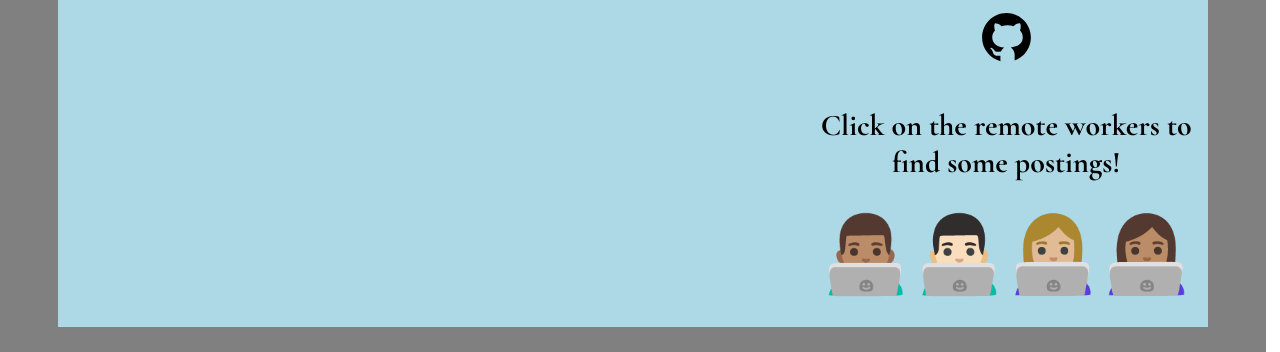
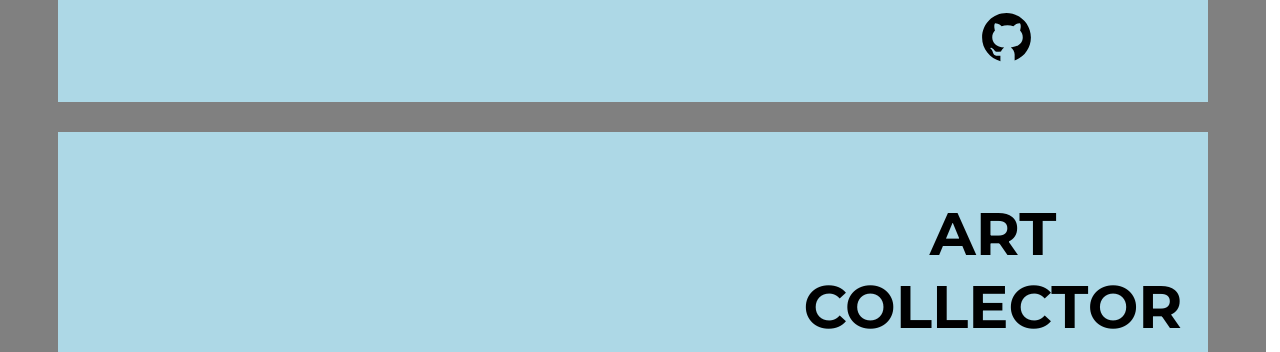
Before and after one commit to JWill06/Portfolio, a React (Create React App) app: page /work in a window 1280 px wide. Shown: the part 2423-2775 px from the top of the page. Built offline with nearby package versions, Linux system fonts and the light colour scheme.

Commit message:
updated conditional for deployed link

```diff
--- a/src/Projects/Projects.js
+++ b/src/Projects/Projects.js
@@ -37,7 +37,7 @@ const Projects = ({project}) => {
                 {project.deployed_link === "https://jwill06.github.io/tic-tac-toe/" ? <div><p><strong>Click on the Taco emoji to play!</strong></p> <a className="deployedLink" href={project.deployed_link}>🌮</a></div> : null}
                 {project.deployed_link === "https://jwill06.github.io/coloRandom/" ? <div><p><strong>Click on any Colored Box emoji to make some pallettes!</strong></p> <a className="deployedLink" href={project.deployed_link}>🟦 🟧 🟨 🟩</a></div> : null}
                 {project.deployed_link === "https://art-collector-ten.vercel.app" ? <div><p><strong>Click on the art to see some art!</strong></p> <a className="deployedLink" href={project.deployed_link}>🖼️</a></div> : null}
-                {project.deployed_link === "https://art-collector-ten.vercel.app/" ? <div><p><strong>Click on the remote workers to find some postings!</strong></p> <a className="deployedLink" href={project.deployed_link}>👨🏽‍💻👨🏻‍💻👩🏼‍💻👩🏽‍💻</a></div> : null}
+                {project.repo_link === "https://github.com/JWill06/Remote-Job-Locator" ? <div><p><strong>Click on the remote workers to find some postings!</strong></p> <a className="deployedLink" href={project.deployed_link}>👨🏽‍💻👨🏻‍💻👩🏼‍💻👩🏽‍💻</a></div> : null}
             </div>
             {project.funny ? <p className='hidden funny'>{project.funny}</p> : null}
         </div>
```
